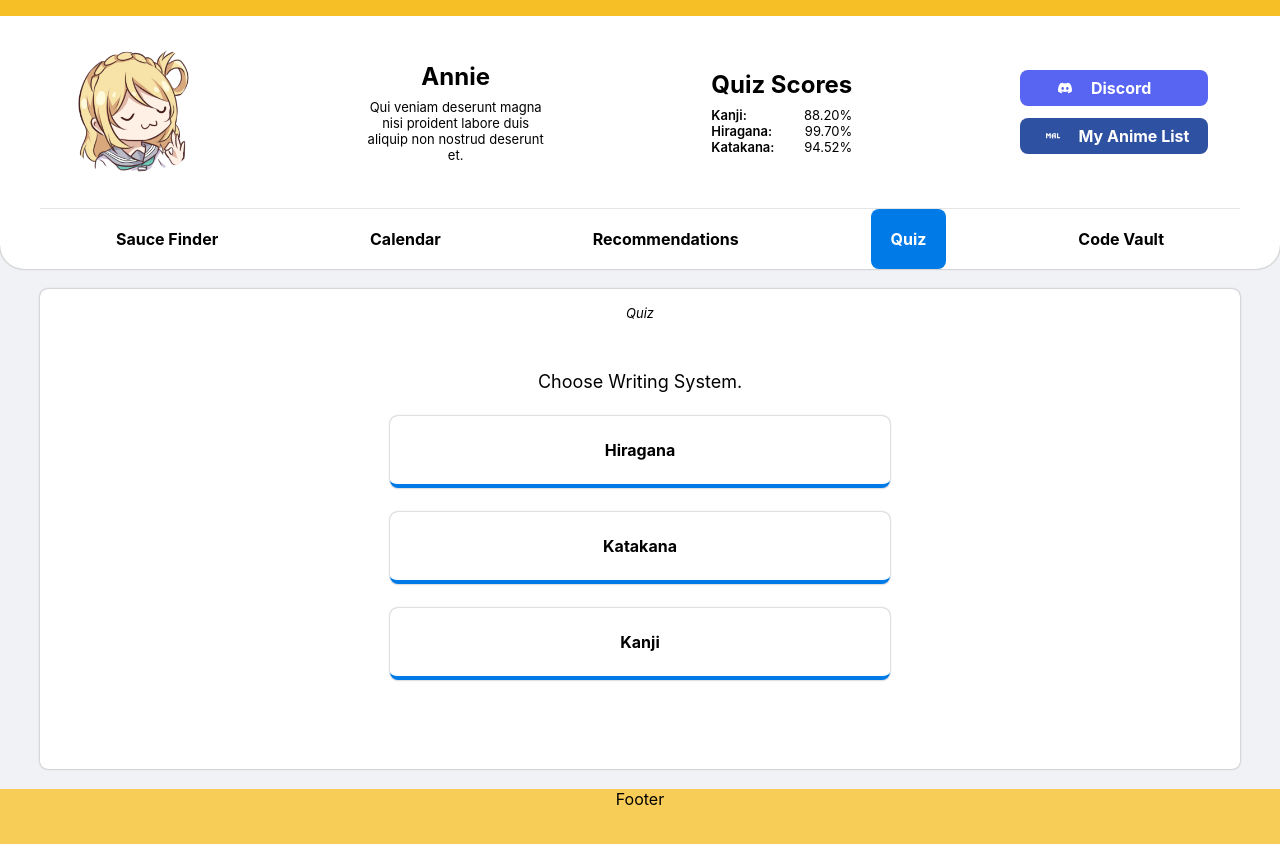
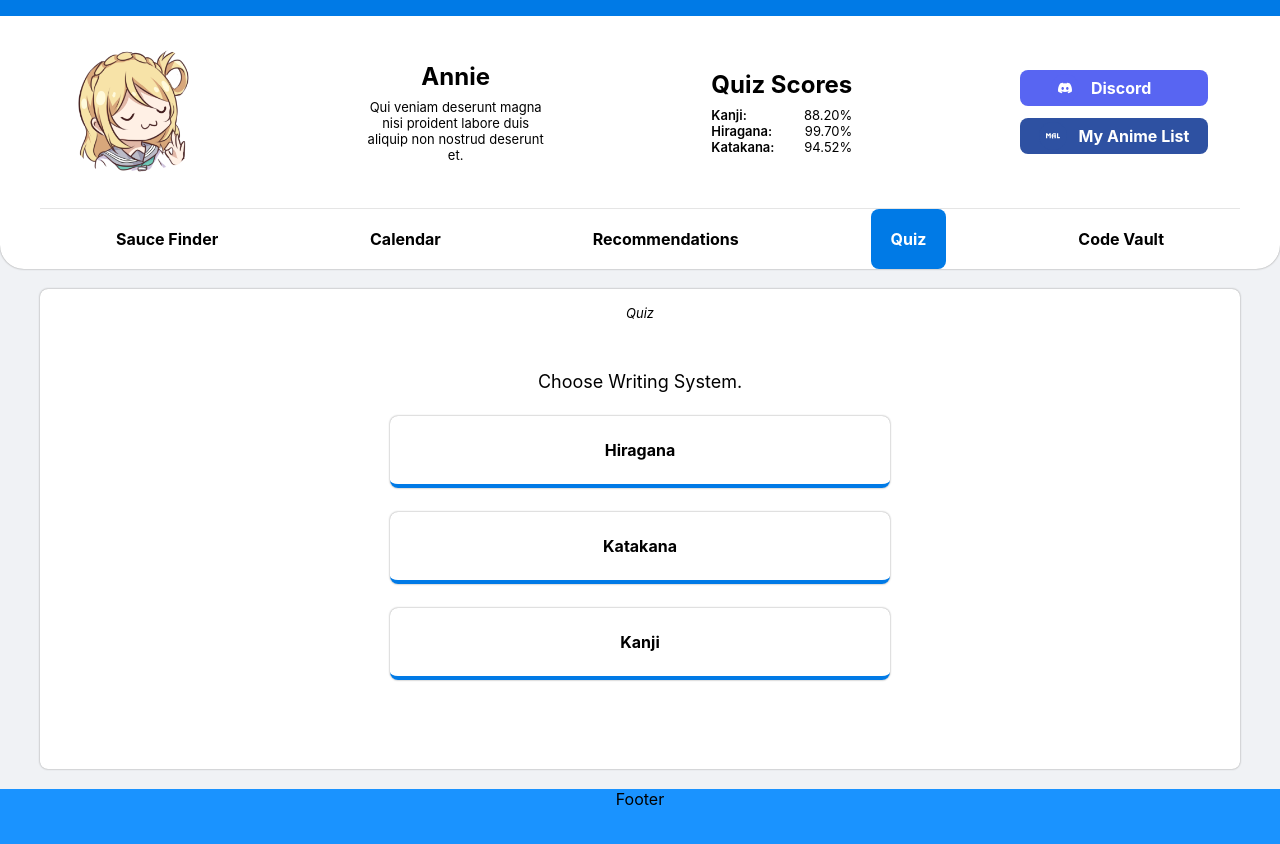
Before and after one commit to annie-capstone-sti-lipa/annie-capstone-sti-lipa.github.io, a React (Create React App) app: page / in a window 1280 px wide. Shown: the top 844 px of the page. Built offline with nearby package versions, Linux system fonts and the light colour scheme.

Commit message:
fix calendar and change primary color

```diff
--- a/src/components/body/calendar/calendar.tsx
+++ b/src/components/body/calendar/calendar.tsx
@@ -62,7 +62,12 @@ export default function Calendar() {
         ) : (
           <span></span>
         )}
-        <span className="title">April, Spring 2022</span>
+        <span className="title">
+          {new Date().toLocaleDateString("default", {
+            month: "long",
+            year: "numeric",
+          })}
+        </span>
       </div>
       <div className="view-container">{viewSwitch()}</div>
     </div>
@@ -141,6 +146,8 @@ function MonthView({
       let row = [];
 
       for (let i = 0; i < daysInWeek.length; i++) {
+        if (daysArr.length === 0) break;
+
         let day = daysArr.shift()!.toString();
         row.push(
           <DayCardMonth
--- a/src/styles/_variables.scss
+++ b/src/styles/_variables.scss
@@ -1,6 +1,6 @@
 // COLORS
 // $primary: #fee65c;
-$primary: #f6bf26;
+$primary: #007ae6;
 $secondary: #007ae6;
 
 $primaryDark1: darken($primary, 30%);
```
